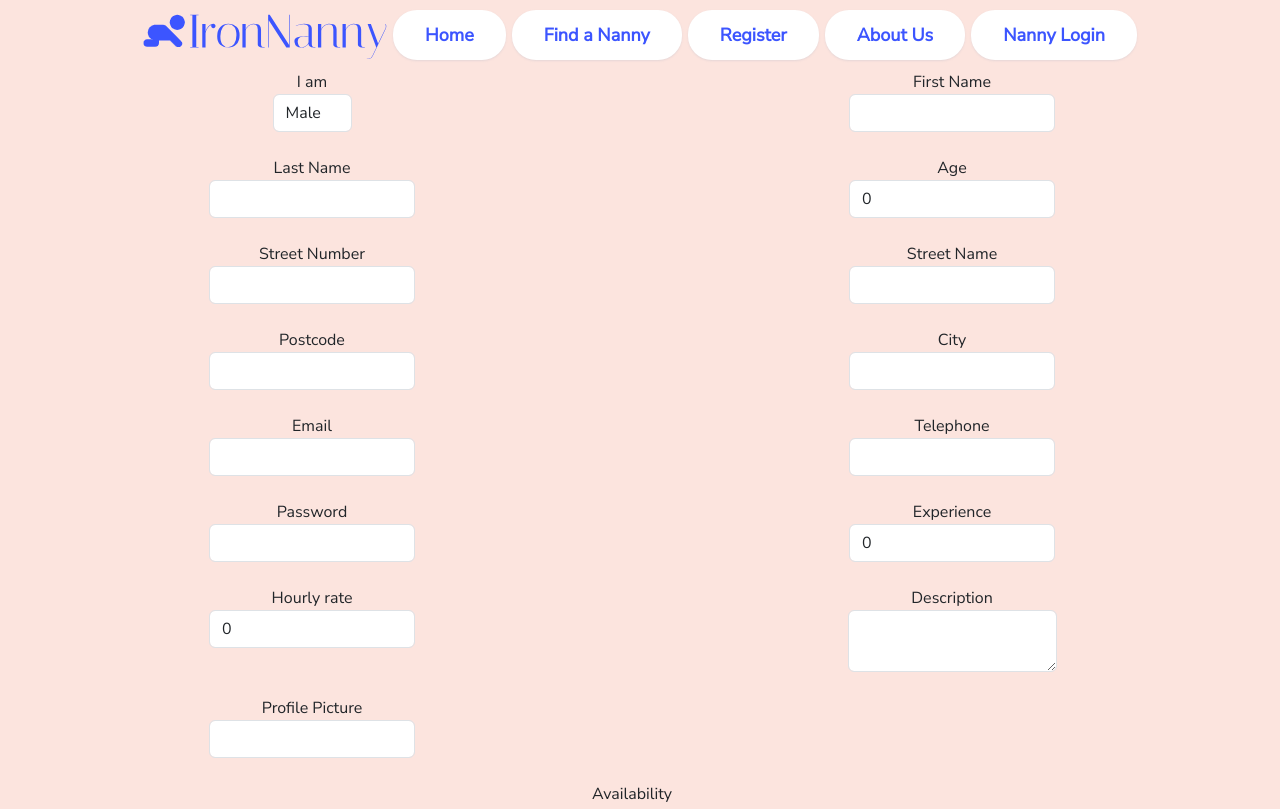
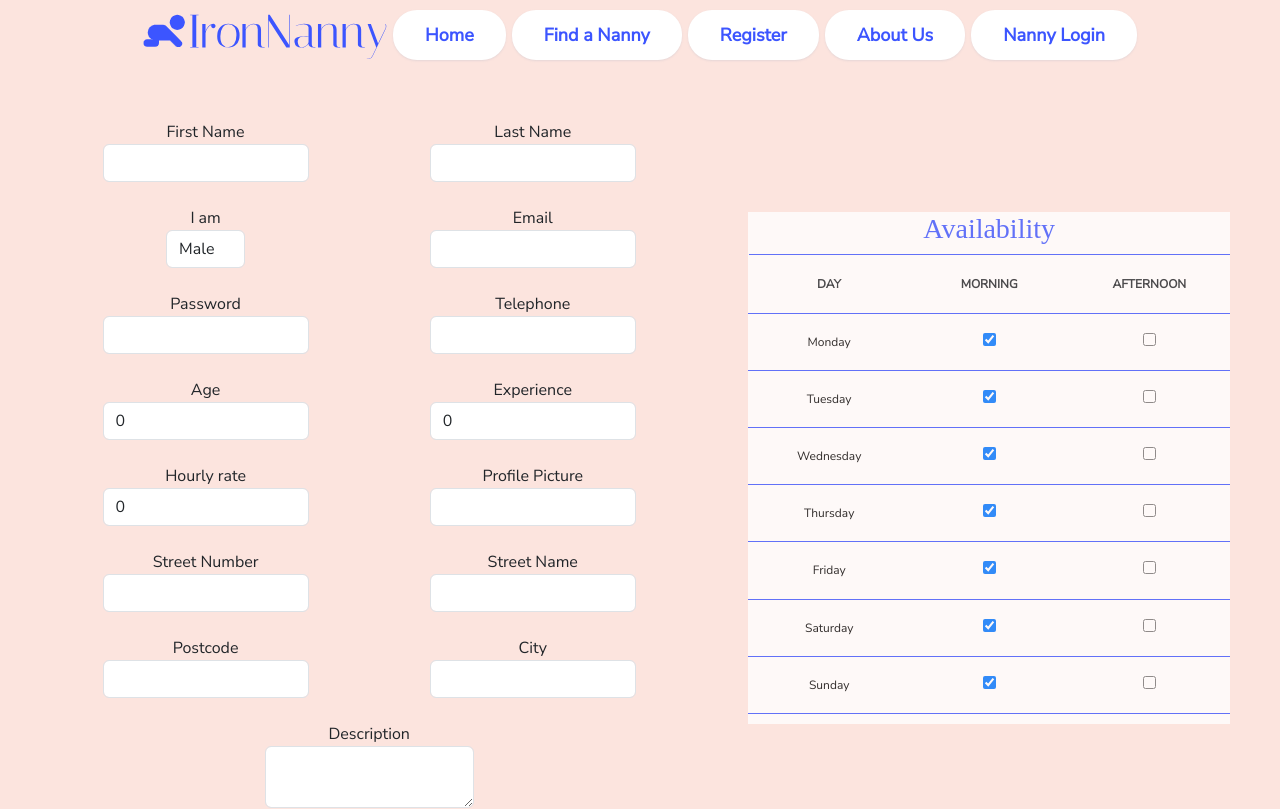
Before and after one commit to Rin-o/M2-Project-Frontend, a React (Vite) app: page /babysitters/1/update in a window 1280 px wide. Shown: the top 809 px of the page. Built offline with nearby package versions, Linux system fonts and the light colour scheme; no server answers; a web font is replaced by a local one.

Commit message:
form on the Update page & emailto button updated

```diff
--- a/src/pages/BabysitterDetailsPage.jsx
+++ b/src/pages/BabysitterDetailsPage.jsx
@@ -63,7 +63,7 @@ const BabysitterDetailsPage = () => {
               <AvailabilityPage />
             </div>
           </div>
-          <button type='button' className="btnNav">Send an email</button>
+          <button type='button' className="btnNav"><a href="mailto:email@example.com?subject=Mail Example of Mailto Links">Send an email</a></button>
           <Link to={`/adminPassword/${babysitterId}`}>
             <button type='button' className="btnNav">Update</button>
           </Link>
--- a/src/pages/UpdatePage.jsx
+++ b/src/pages/UpdatePage.jsx
@@ -152,18 +152,10 @@ const UpdatePage = () => {
 
   return (
     <div>
-      <form className="row g-3" onSubmit={onSubmit}>
+      <form onSubmit={onSubmit}>
 
-        <div className="col-md-6">
-          <label className="form-label">
-            I am
-            <select type="gender" className="form-control" value={gender} onChange={event => setGender(event.target.value)}>
-              <option value="male">Male</option>
-              <option value="female">Female</option>
-            </select>
-          </label>
-        </div>
-
+      <div className="formAddNew">
+          <div className="row g-3">
 
         <div className="col-md-6">
           <label htmlFor="inputFirstName" className="form-label">
@@ -180,9 +172,63 @@ const UpdatePage = () => {
         </div>
 
         <div className="col-md-6">
+          <label className="form-label">
+            I am
+            <select type="gender" className="form-control" value={gender} onChange={event => setGender(event.target.value)}>
+              <option value="male">Male</option>
+              <option value="female">Female</option>
+            </select>
+          </label>
+        </div>
+
+        <div className="col-md-6">
+          <label className="form-label">
+            Email
+            <input type="text" className="form-control" value={email} onChange={event => setEmail(event.target.value)} />
+          </label>
+        </div>
+
+        <div className="col-md-6">
+          <label htmlFor="inputPassword" className="form-label">
+            Password
+            <input type="text" className="form-control" id="inputPassword" value={password} onChange={event => setPassword(event.target.value)} />
+          </label>
+        </div>
+
+        <div className="col-md-6">
+          <label htmlFor="inputTelephone" className="form-label">
+            Telephone
+            <input type="text" className="form-control" id="inputTelephone" value={phone} onChange={event => setPhone(event.target.value)} />
+          </label>
+        </div>
+
+
+        <div className="col-md-6">
           <label htmlFor="inputAge" className="form-label">
             Age
             <input type="number" className="form-control" id="inputAge" value={age} onChange={event => setAge(event.target.value)} />
+          </label>
+        </div>
+
+        <div className="col-md-6">
+          <label htmlFor="inputExperience" className="form-label">
+            Experience
+            <input type="number" className="form-control" id="inputExperience" value={experience} onChange={event => setExperience(event.target.value)} />
+          </label>
+        </div>
+
+
+        <div className="col-md-6">
+          <label htmlFor="inputCost" className="form-label">
+            Hourly rate
+            <input type='number' className="form-control" id="inputCost" value={cost} onChange={event => setCost(event.target.value)} />
+          </label>
+        </div>
+
+        <div className="col-md-6">
+          <label htmlFor="inputPicture" className="form-label">
+            Profile Picture
+            <input className="form-control" id="inputPicture" value={picture} onChange={event => setPicture(event.target.value)} />
           </label>
         </div>
 
@@ -216,71 +262,29 @@ const UpdatePage = () => {
           </label>
         </div>
 
-        <div className="col-md-6">
-          <label className="form-label">
-            Email
-            <input type="text" className="form-control"  value={email} onChange={event => setEmail(event.target.value)} />
-          </label>
-        </div>
 
-        <div className="col-md-6">
-          <label htmlFor="inputTelephone" className="form-label">
-            Telephone
-            <input type="text" className="form-control" id="inputTelephone" value={phone} onChange={event => setPhone(event.target.value)} />
-          </label>
-        </div>
-
-        <div className="col-md-6">
-          <label htmlFor="inputPassword" className="form-label">
-            Password
-            <input type="text" className="form-control" id="inputPassword" value={password} onChange={event => setPassword(event.target.value)} />
-          </label>
-        </div>
-
-
-        <div className="col-md-6">
-          <label htmlFor="inputExperience" className="form-label">
-            Experience
-            <input type="number" className="form-control" id="inputExperience" value={experience} onChange={event => setExperience(event.target.value)} />
-          </label>
-        </div>
-
-
-        <div className="col-md-6">
-          <label htmlFor="inputCost" className="form-label">
-            Hourly rate
-            <input type='number' className="form-control" id="inputCost" value={cost} onChange={event => setCost(event.target.value)} />
-          </label>
-        </div>
-
-
-        <div className="col-md-6">
+        <div className="col-md-12">
           <label htmlFor="inputDescription" className="form-label">
             Description
             <textarea className="form-control" id="inputDescription" value={description} onChange={event => setDescription(event.target.value)} />
           </label>
         </div>
 
-        <div className="col-md-6">
-          <label htmlFor="inputPicture" className="form-label">
-            Profile Picture
-            <input className="form-control" id="inputPicture" value={picture} onChange={event => setPicture(event.target.value)} />
-          </label>
       </div>
 
-
+      <div className="tbl-header2">
         <label>
-            Availability
+        <h3 className="fontColor">Availability</h3>
           <table>
             <thead>
-                <tr>
+            <tr className="border-top">
                 <th>Day</th>
                 <th>Morning</th>
                 <th>Afternoon</th>
               </tr>
             </thead>
-              <tbody>
-                <tr>
+            <tbody className="tbl-content">
+                  <tr className="border-top">
                 <td>Monday</td>
                 <td>
                   <input type="checkbox" name='monday-morning' checked={monday?.morning} onChange={() => setMonday({ ...monday, ['morning']: !monday.morning })} />
@@ -289,7 +293,7 @@ const UpdatePage = () => {
                   <input type="checkbox" name='monday-afternoon' checked={monday.afternoon} onChange={() => setMonday({ ...monday, ['afternoon']: !monday.afternoon })} />
                 </td>
               </tr>
-                <tr>
+              <tr className="border-top">
                 <td>Tuesday</td>
                 <td>
                   <input type="checkbox" name='tuesday-morning' checked={tuesday?.morning} onChange={event => setTuesday({ ...tuesday, ['morning']: !tuesday.morning })} />
@@ -298,7 +302,7 @@ const UpdatePage = () => {
                   <input type="checkbox" name='tuesday-afternoon' checked={tuesday.afternoon} onChange={event => setTuesday({ ...tuesday, ['afternoon']: !tuesday.afternoon })} />
                 </td>
               </tr>
-                <tr>
+              <tr className="border-top">
                 <td>Wednesday</td>
                 <td>
                   <input type="checkbox" name='wednesday-morning' checked={wednesday?.morning} onChange={event => setWednesday({ ...wednesday, ['morning']: !wednesday.morning })} />
@@ -307,7 +311,7 @@ const UpdatePage = () => {
                   <input type="checkbox" name='wednesday-afternoon' checked={wednesday.afternoon} onChange={event => setWednesday({ ...wednesday, ['afternoon']: !wednesday.afternoon })} />
                 </td>
               </tr>
-                <tr>
+              <tr className="border-top">
                 <td>Thursday</td>
                 <td>
                   <input type="checkbox" name='thursday-morning' checked={thursday?.morning} onChange={event => setThursday({ ...thursday, ['morning']: !thursday.morning })} />
@@ -315,7 +319,8 @@ const UpdatePage = () => {
                 <td>
                   <input type="checkbox" name='thursday-afternoon' checked={thursday.afternoon} onChange={event => setThursday({ ...thursday, ['afternoon']: !thursday.afternoon })} />
                 </td>
-                </tr><tr>
+              </tr>
+              <tr className="border-top">
                 <td>Friday</td>
                 <td>
                   <input type="checkbox" name='friday-morning' checked={friday?.morning} onChange={event => setFriday({ ...friday, ['morning']: !friday.morning })} />
@@ -324,7 +329,7 @@ const UpdatePage = () => {
                   <input type="checkbox" name='friday-afternoon' checked={friday.afternoon} onChange={event => setFriday({ ...friday, ['afternoon']: !friday.afternoon })} />
                 </td>
               </tr>
-                <tr>
+              <tr className="border-top">
                 <td>Saturday</td>
                 <td>
                   <input type="checkbox" name='saturday-morning' checked={saturday?.morning} onChange={event => setSaturday({ ...saturday, ['morning']: !saturday.morning })} />
@@ -333,7 +338,7 @@ const UpdatePage = () => {
                   <input type="checkbox" name='saturday-afternoon' checked={saturday.afternoon} onChange={event => setSaturday({ ...saturday, ['afternoon']: !saturday.afternoon })} />
                 </td>
               </tr>
-                <tr>
+              <tr className="border-top">
                 <td>Sunday</td>
                 <td>
                   <input type="checkbox" name='sunday-morning' checked={sunday?.morning} onChange={event => setSunday({ ...sunday, ['morning']: !sunday.morning })} />
@@ -345,9 +350,12 @@ const UpdatePage = () => {
             </tbody>
           </table>
         </label>
+      </div>
 
-          <button>Save</button>
-          <button type='button' onClick={() => { handleDelete(babysitterId) }}>Delete</button>
+    </div>
+
+        <button className="btnNav">Save</button>
+        <button className="btnNav" type='button' onClick={() => { handleDelete(babysitterId) }}>Delete</button>
 
       </form>
     </div>
```
Lines whose indentation alone changed are shown as unchanged.
